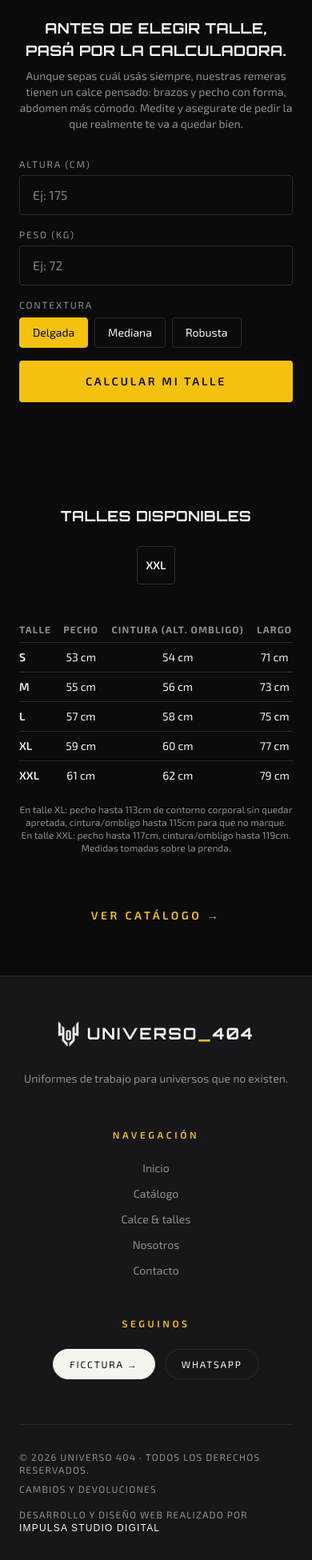
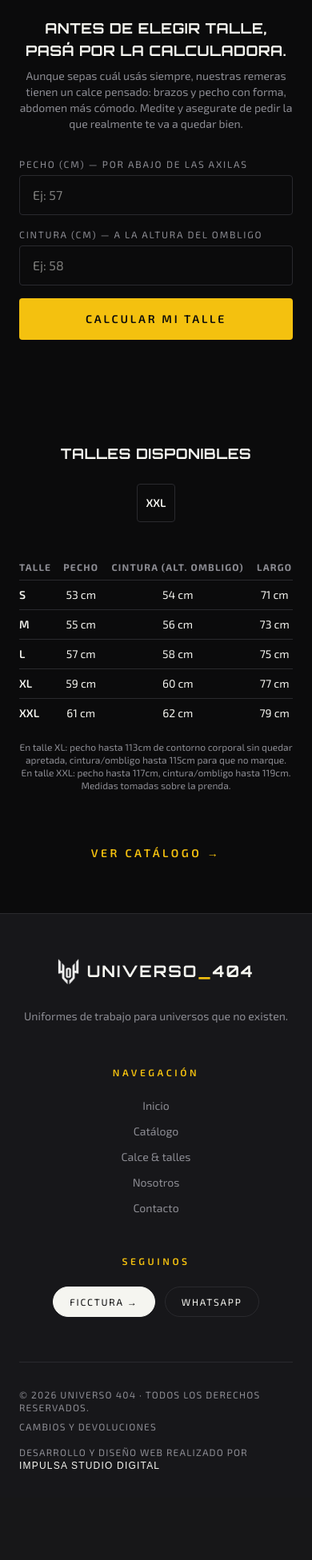
Before and after one commit to juanperdomo-9/ficctura-u404, a Django app: page /s/talles/ in a window 390 px wide. Shown: the part 1522-3473 px from the top of the page at 80% size. After the commit the page ends 3359 px from the top, so only its background shows below. Run offline with Django 5.2, Linux system fonts and the light colour scheme; data comes from the database, SQL or seed files in the repository; data that the repository does not hold is empty; some web fonts are replaced.

Commit message:
3 pedidos: productos antes que packs, galería con flechas/swipe, calculadora por medidas reales
- catalog/list.html: los packs ahora van DESPUÉS de las categorías de
  productos (antes iban primero).
- Galería de producto (detail.html + gallery.js): flechas prev/next,
  puntitos de posición, y deslizar con el dedo en mobile (touchstart/
  touchend). Las miniaturas siguen funcionando igual que antes.
- Calculadora de talles (talles.html + size-calculator.js): en vez de
  altura/peso/contextura (una estimación indirecta), ahora pide pecho
  (por abajo de las axilas) y cintura (altura del ombligo) directo, y
  los compara contra la tabla real de medidas de la misma página (una
  sola fuente de verdad: SIZE_TABLE en el JS = la tabla HTML). Si la
  cintura da más que el pecho, se muestra el cartel explicando por qué
  ese talle igual le va a quedar mejor que subir de talle entero en
  una remera común ("como una carpa").

Probado local: orden del catálogo, flechas+dots+wraparound+swipe
sintético en la galería (producto de 3 fotos), y los dos casos de la
calculadora (con y sin cartel de carpa).

```diff
--- a/static/css/output.css
+++ b/static/css/output.css
@@ -2486,6 +2555,21 @@ select option {
 .nav-underline:hover::after {
   transform: scaleX(1);
 }
+@property --tw-translate-x {
+  syntax: "*";
+  inherits: false;
+  initial-value: 0;
+}
+@property --tw-translate-y {
+  syntax: "*";
+  inherits: false;
+  initial-value: 0;
+}
+@property --tw-translate-z {
+  syntax: "*";
+  inherits: false;
+  initial-value: 0;
+}
 @property --tw-rotate-x {
   syntax: "*";
   inherits: false;
@@ -2503,6 +2587,18 @@ select option {
   inherits: false;
 }
 @property --tw-skew-y {
+  syntax: "*";
+  inherits: false;
+}
+@property --tw-pan-x {
+  syntax: "*";
+  inherits: false;
+}
+@property --tw-pan-y {
+  syntax: "*";
+  inherits: false;
+}
+@property --tw-pinch-zoom {
   syntax: "*";
   inherits: false;
 }
@@ -2761,21 +2857,6 @@ select option {
 @property --tw-ease {
   syntax: "*";
   inherits: false;
-}
-@property --tw-translate-x {
-  syntax: "*";
-  inherits: false;
-  initial-value: 0;
-}
-@property --tw-translate-y {
-  syntax: "*";
-  inherits: false;
-  initial-value: 0;
-}
-@property --tw-translate-z {
-  syntax: "*";
-  inherits: false;
-  initial-value: 0;
 }
 @property --tw-scale-x {
   syntax: "*";
@@ -2795,11 +2876,17 @@ select option {
 @layer properties {
   @supports ((-webkit-hyphens: none) and (not (margin-trim: inline))) or ((-moz-orient: inline) and (not (color:rgb(from red r g b)))) {
     *, ::before, ::after, ::backdrop {
+      --tw-translate-x: 0;
+      --tw-translate-y: 0;
+      --tw-translate-z: 0;
       --tw-rotate-x: initial;
       --tw-rotate-y: initial;
       --tw-rotate-z: initial;
       --tw-skew-x: initial;
       --tw-skew-y: initial;
+      --tw-pan-x: initial;
+      --tw-pan-y: initial;
+      --tw-pinch-zoom: initial;
       --tw-space-y-reverse: 0;
       --tw-divide-y-reverse: 0;
       --tw-border-style: solid;
--- a/static/js/size-calculator.js
+++ b/static/js/size-calculator.js
@@ -6,21 +6,23 @@
 // explícita: así funciona hoy, gratis, sin
 // depender de ninguna cuenta).
 //
-// Lógica: talle base según altura, ajustado por
-// IMC (altura+peso) y por la contextura que
-// eligió la persona. Es una heurística general de
-// remeras unisex (S/M/L/XL) — un punto de partida
-// razonable mientras no exista la tabla de
-// medidas real del taller (ver talles.html).
+// Rehecha (30/8, pedido del cliente): en vez de
+// estimar por altura/peso/contextura, pide pecho
+// (por abajo de las axilas) y cintura (altura del
+// ombligo) directo, y los compara contra la TABLA
+// REAL de medidas — los mismos números que se ven
+// en la tabla de talles.html (una sola fuente de
+// verdad, si el taller manda una tabla nueva, se
+// actualiza acá Y ahí).
 // ===========================================
 
-const SIZE_SCALE = ["S", "M", "L", "XL"];
-
-const BUILD_ADJUST = {
-    delgada: -0.5,
-    mediana: 0,
-    robusta: 0.5,
-};
+const SIZE_TABLE = [
+    { name: "S", chest: 53, waist: 54 },
+    { name: "M", chest: 55, waist: 56 },
+    { name: "L", chest: 57, waist: 58 },
+    { name: "XL", chest: 59, waist: 60 },
+    { name: "XXL", chest: 61, waist: 62 },
+];
 
 if (document.readyState === "loading") {
 
@@ -42,20 +44,56 @@ function initSizeCalculator() {
 
             e.preventDefault();
 
-            const height = parseFloat(document.getElementById("size-calc-height").value);
-            const weight = parseFloat(document.getElementById("size-calc-weight").value);
-            const build = form.querySelector('input[name="size-calc-build"]:checked')?.value || "mediana";
+            const chest = parseFloat(document.getElementById("size-calc-chest").value);
+            const waist = parseFloat(document.getElementById("size-calc-waist").value);
 
-            if (!height || !weight) return;
+            if (!chest || !waist) return;
 
-            const size = recommendSize(height, weight, build);
-            showResult(size);
+            const size = recommendSize(chest, waist);
+            // "Carpa": pedido del cliente — si la cintura da más que el
+            // pecho (más panza que pecho), este talle recomendado por
+            // pecho le va a quedar justo de cintura, pero es DE TODAS
+            // FORMAS mejor que subir de talle entero en una remera
+            // común (que quedaría como una carpa arriba).
+            const showCarpaNote = waist > chest;
+
+            showResult(size, showCarpaNote);
 
         });
 
     }
 
     initBackToPurchase();
+
+}
+
+function recommendSize(chestCm, waistCm) {
+
+    // El talle recomendado es el MÁS CHICO que entra cómodo en las dos
+    // medidas a la vez (ni pecho ni cintura quedan ajustados) — si el
+    // cuerpo tiene más cintura que pecho, la cintura suele ser la que
+    // termina empujando a un talle más grande, tal cual explica el
+    // texto de la calculadora más arriba en esta misma página.
+    const fit = SIZE_TABLE.find(s => chestCm <= s.chest && waistCm <= s.waist);
+
+    return fit ? fit.name : SIZE_TABLE[SIZE_TABLE.length - 1].name; // pasa el talle más grande de la tabla -> se recomienda el XXL igual
+
+}
+
+function showResult(size, showCarpaNote) {
+
+    const result = document.getElementById("size-calc-result");
+    const value = document.getElementById("size-calc-result-value");
+    const carpaNote = document.getElementById("size-calc-carpa-note");
+
+    if (!result || !value) return;
+
+    value.textContent = size;
+    result.classList.remove("hidden");
+
+    if (carpaNote) carpaNote.classList.toggle("hidden", !showCarpaNote);
+
+    result.scrollIntoView({ behavior: "smooth", block: "center" });
 
 }
 
@@ -92,47 +130,3 @@ function initBackToPurchase() {
     }
 
 }
-
-function recommendSize(heightCm, weightKg, build) {
-
-    // Punto de partida según altura (0=S, 1=M, 2=L, 3=XL).
-    let index;
-
-    if (heightCm < 165) index = 0;
-    else if (heightCm < 175) index = 1;
-    else if (heightCm < 183) index = 2;
-    else index = 3;
-
-    // Ajuste por IMC — complexión más allá de lo que dice la altura sola.
-    const heightM = heightCm / 100;
-    const bmi = weightKg / (heightM * heightM);
-
-    let bmiAdjust = 0;
-
-    if (bmi < 19) bmiAdjust = -0.7;
-    else if (bmi < 24) bmiAdjust = 0;
-    else if (bmi < 27) bmiAdjust = 0.4;
-    else if (bmi < 30) bmiAdjust = 0.8;
-    else bmiAdjust = 1.2;
-
-    const buildAdjust = BUILD_ADJUST[build] ?? 0;
-
-    let finalIndex = Math.round(index + bmiAdjust + buildAdjust);
-    finalIndex = Math.max(0, Math.min(SIZE_SCALE.length - 1, finalIndex));
-
-    return SIZE_SCALE[finalIndex];
-
-}
-
-function showResult(size) {
-
-    const result = document.getElementById("size-calc-result");
-    const value = document.getElementById("size-calc-result-value");
-
-    if (!result || !value) return;
-
-    value.textContent = size;
-    result.classList.remove("hidden");
-    result.scrollIntoView({ behavior: "smooth", block: "center" });
-
-}
--- a/templates/talles.html
+++ b/templates/talles.html
@@ -96,12 +96,15 @@
     {# ===== Calculadora de talle ===== #}
     {% comment %}
     Pedido del usuario (13/8): "calculadora de talles con IA". Se
-    resolvió como cuestionario inteligente (altura + peso + contextura →
-    lógica de recomendación), no una IA de verdad conectada a una API —
-    así funciona hoy mismo, gratis, sin depender de ninguna cuenta
-    externa (ver static/js/size-calculator.js para la lógica). Como la
-    tabla de medidas real todavía no está (arriba), el resultado se
-    muestra como referencia, no como dato exacto.
+    resolvió como cuestionario inteligente, no una IA de verdad
+    conectada a una API — así funciona hoy mismo, gratis, sin depender
+    de ninguna cuenta externa (ver static/js/size-calculator.js).
+
+    Rehecha (30/8, pedido del cliente): antes pedía altura+peso+
+    contextura (una estimación indirecta); ahora pide directo pecho
+    (por abajo de las axilas) y cintura (altura del ombligo) y los
+    compara contra la tabla real de medidas de acá arriba — mismos
+    números, una sola fuente de verdad (ver SIZE_TABLE en el JS).
     {% endcomment %}
     <section id="calculadora" data-fx-focus class="px-6 py-16 scroll-mt-28">
         <div class="max-w-md mx-auto">
@@ -128,47 +131,19 @@
             <form id="size-calc-form" class="space-y-4">
                 <div>
                     <label class="block font-sans text-xs uppercase tracking-[0.15em] mb-1.5 {% if brand == 'u404' %}text-u404-muted{% else %}text-ficctura-muted{% endif %}">
-                        Altura (cm)
+                        Pecho (cm) — por abajo de las axilas
                     </label>
-                    <input type="number" id="size-calc-height" min="120" max="230" required placeholder="Ej: 175"
+                    <input type="number" id="size-calc-chest" min="30" max="90" step="0.5" required placeholder="Ej: 57"
                            class="w-full font-sans px-4 py-3 rounded-sm border bg-transparent outline-none transition-colors
                                   {% if brand == 'u404' %}border-u404-border text-u404-ink focus:border-u404-accent{% else %}border-ficctura-border text-ficctura-ink focus:border-ficctura-accent{% endif %}">
                 </div>
                 <div>
                     <label class="block font-sans text-xs uppercase tracking-[0.15em] mb-1.5 {% if brand == 'u404' %}text-u404-muted{% else %}text-ficctura-muted{% endif %}">
-                        Peso (kg)
+                        Cintura (cm) — a la altura del ombligo
                     </label>
-                    <input type="number" id="size-calc-weight" min="30" max="250" required placeholder="Ej: 72"
+                    <input type="number" id="size-calc-waist" min="30" max="90" step="0.5" required placeholder="Ej: 58"
                            class="w-full font-sans px-4 py-3 rounded-sm border bg-transparent outline-none transition-colors
                                   {% if brand == 'u404' %}border-u404-border text-u404-ink focus:border-u404-accent{% else %}border-ficctura-border text-ficctura-ink focus:border-ficctura-accent{% endif %}">
-                </div>
-                <div>
-                    <p class="font-sans text-xs uppercase tracking-[0.15em] mb-2 {% if brand == 'u404' %}text-u404-muted{% else %}text-ficctura-muted{% endif %}">
-                        Contextura
-                    </p>
-                    <div class="flex flex-wrap gap-2">
-                        <label class="cursor-pointer">
-                            <input type="radio" name="size-calc-build" value="delgada" class="sr-only peer" checked>
-                            <span class="block font-sans text-sm px-4 py-2 rounded-sm border transition-colors
-                                         {% if brand == 'u404' %}border-u404-border text-u404-ink peer-checked:bg-u404-accent peer-checked:text-u404-bg peer-checked:border-u404-accent{% else %}border-ficctura-border text-ficctura-ink peer-checked:bg-ficctura-accent peer-checked:text-white peer-checked:border-ficctura-accent{% endif %}">
-                                Delgada
-                            </span>
-                        </label>
-                        <label class="cursor-pointer">
-                            <input type="radio" name="size-calc-build" value="mediana" class="sr-only peer">
-                            <span class="block font-sans text-sm px-4 py-2 rounded-sm border transition-colors
-                                         {% if brand == 'u404' %}border-u404-border text-u404-ink peer-checked:bg-u404-accent peer-checked:text-u404-bg peer-checked:border-u404-accent{% else %}border-ficctura-border text-ficctura-ink peer-checked:bg-ficctura-accent peer-checked:text-white peer-checked:border-ficctura-accent{% endif %}">
-                                Mediana
-                            </span>
-                        </label>
-                        <label class="cursor-pointer">
-                            <input type="radio" name="size-calc-build" value="robusta" class="sr-only peer">
-                            <span class="block font-sans text-sm px-4 py-2 rounded-sm border transition-colors
-                                         {% if brand == 'u404' %}border-u404-border text-u404-ink peer-checked:bg-u404-accent peer-checked:text-u404-bg peer-checked:border-u404-accent{% else %}border-ficctura-border text-ficctura-ink peer-checked:bg-ficctura-accent peer-checked:text-white peer-checked:border-ficctura-accent{% endif %}">
-                                Robusta
-                            </span>
-                        </label>
-                    </div>
                 </div>
 
                 <button type="submit"
@@ -201,8 +176,20 @@
                     —
                 </p>
                 <p class="font-sans text-xs mt-2 {% if brand == 'u404' %}text-u404-muted{% else %}text-ficctura-muted{% endif %}">
-                    Es una referencia general — todavía no tenemos la tabla de medidas exacta del taller.
-                    Si estás entre dos talles, escribinos y te ayudamos.
+                    Calculado contra la tabla de medidas de acá arriba. Si estás entre dos talles, escribinos y te ayudamos.
+                </p>
+                {% comment %}
+                Cartel de "carpa" — pedido del cliente (30/8): si la
+                cintura da más que el pecho (cuerpo con más panza que
+                pecho), se explica por qué el talle recomendado igual
+                le va a quedar mejor que subir de talle en una remera
+                común. Arranca oculto, lo muestra size-calculator.js
+                solo cuando aplica.
+                {% endcomment %}
+                <p id="size-calc-carpa-note" class="hidden font-sans text-xs mt-4 pt-4 border-t {% if brand == 'u404' %}border-u404-border text-u404-ink{% else %}border-ficctura-border text-ficctura-ink{% endif %} text-left leading-5">
+                    Con este talle vas a estar más cómodo en la cintura, y arriba te va a quedar mucho mejor que una remera
+                    normal — que para darte el espacio que necesitás en la cintura, termina quedándote como una carpa en
+                    pecho y hombros.
                 </p>
             </div>
         </div>
```
Also changed, not shown: other parts of static/css/output.css (+69 -3 lines), static/js/gallery.js (+70 -6 lines), templates/catalog/detail.html (+27 -3 lines), templates/catalog/list.html (+21 -20 lines).
